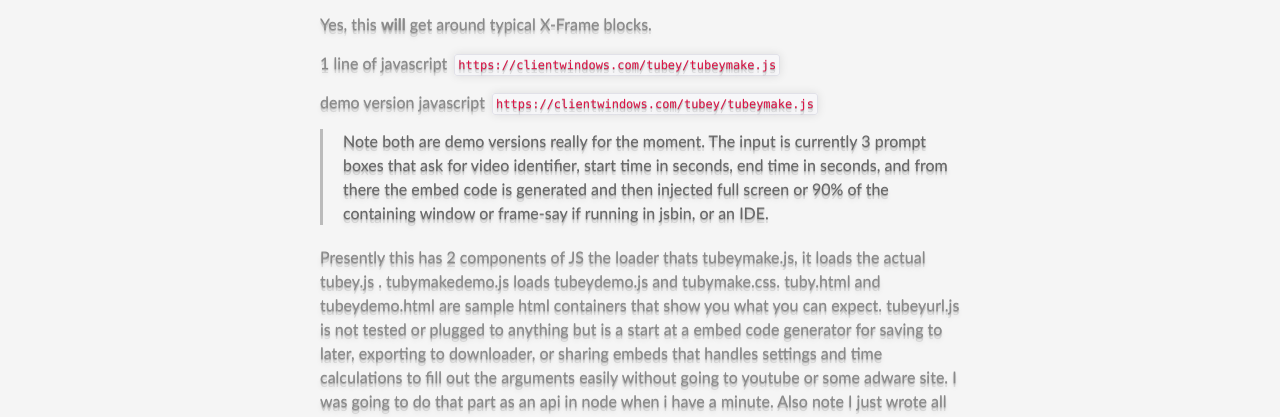
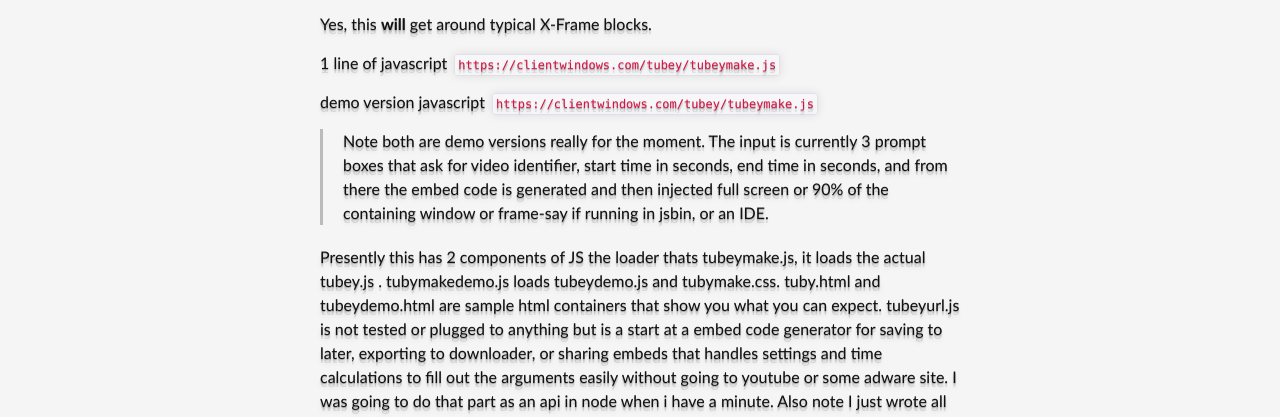
Before and after one commit to raymondanthony/Tubey, a plain HTML site: page index.html in a window 1280 px wide. Shown: the part 381-798 px from the top of the page. Drawn offline with Linux system fonts and the light colour scheme.

Commit message:
Update stylesheet.css

```diff
--- a/stylesheets/stylesheet.css
+++ b/stylesheets/stylesheet.css
@@ -103,8 +103,7 @@ color: #ffe;
 text-shadow: 4px 4px 9px #000;
 text-shadow: 0 0.032em 0 #b0b0b0, 0px 0.15em 0.11em rgba(0,0,0,0.15), 0px 0.25em 0.021em rgba(0,0,0,0.1), 0px 0.32em 0.32em rgba(0,0,0,0.1);
   box-sizing: border-box;
-  color:#898989;
-  background: #212121;
+  color:#111;
   font-size: 16px;
   font-family: 'Myriad Pro', Calibri, Helvetica, Arial, sans-serif;
   line-height: 1.5;
@@ -284,7 +283,7 @@ pre code{
 
 
 blockquote {
-  color: #666;
+  color: #111;
   margin-bottom: 20px;
   padding: 0 0 0 20px;
   border-left: 3px solid #bbb;
```
